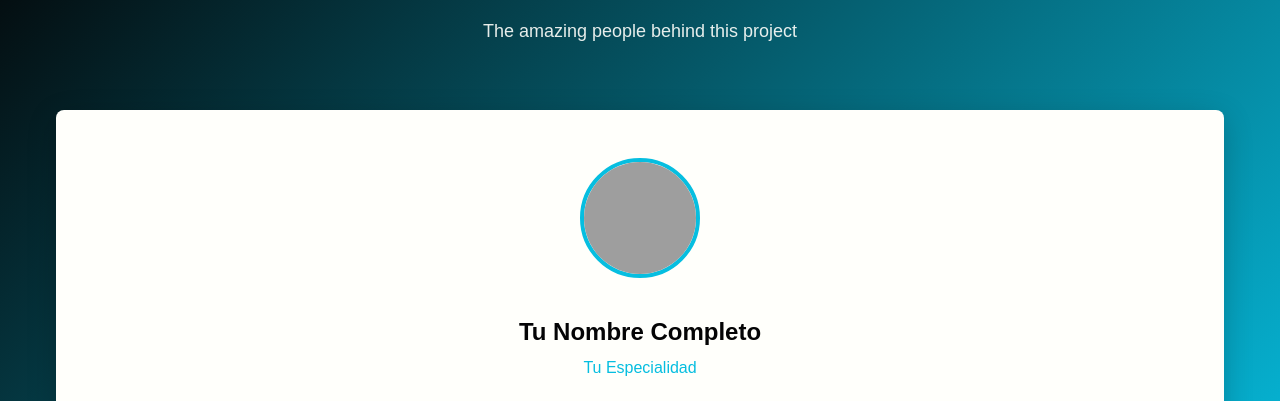
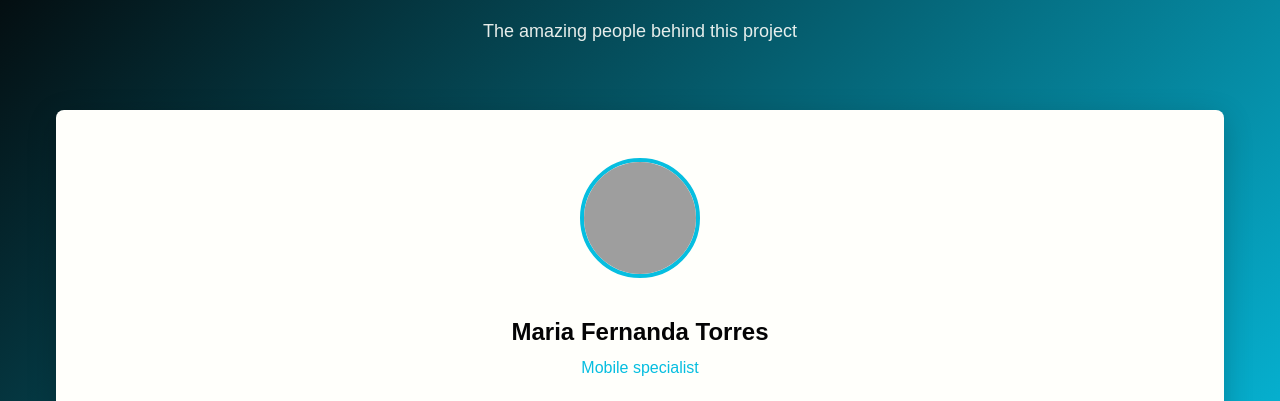
Before and after one commit to eaus2006/HACKATON0, a plain HTML site: page cs2031-2025-2-hackathon-0/index.html in a window 1280 px wide. Shown: the part 1403-1804 px from the top of the page. Drawn offline with Linux system fonts and the light colour scheme; grey boxes are pictures that could not be loaded.

Commit message:
Update index.html

```diff
--- a/cs2031-2025-2-hackathon-0/index.html
+++ b/cs2031-2025-2-hackathon-0/index.html
@@ -143,9 +143,9 @@
                 </div>
                 <div class="team-card__content">
                   <!-- Aquí tu nombre completo -->
-                  <h3 class="team-card__name">Tu Nombre Completo</h3>
+                  <h3 class="team-card__name">Maria Fernanda Torres</h3>
                   <!-- Aquí tu especialidad o rol (ej: Frontend Developer, Backend Developer, etc.) -->
-                  <p class="team-card__role">Tu Especialidad</p>
+                  <p class="team-card__role">Mobile specialist</p>
                   <div class="team-card__social">
                     <!-- Aquí tu link de GitHub (reemplaza el # con tu URL) -->
                     <a
```
